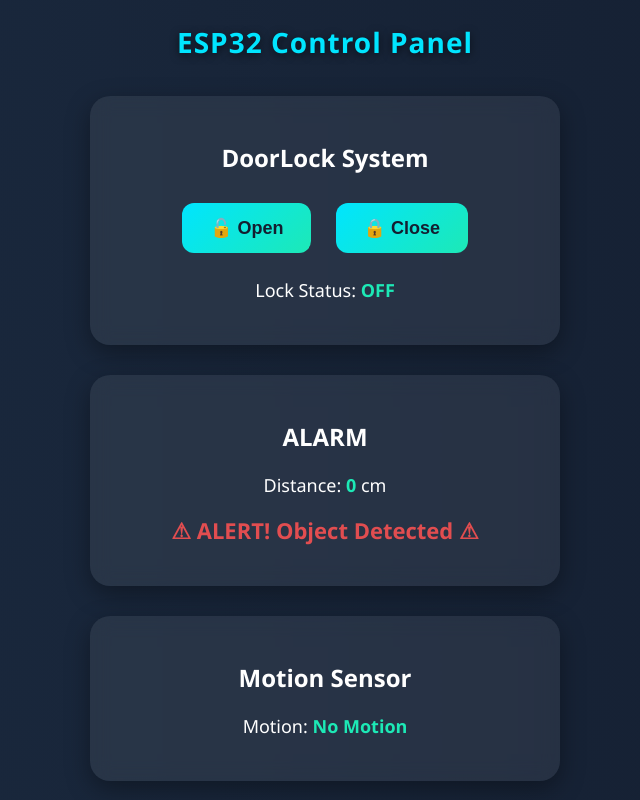
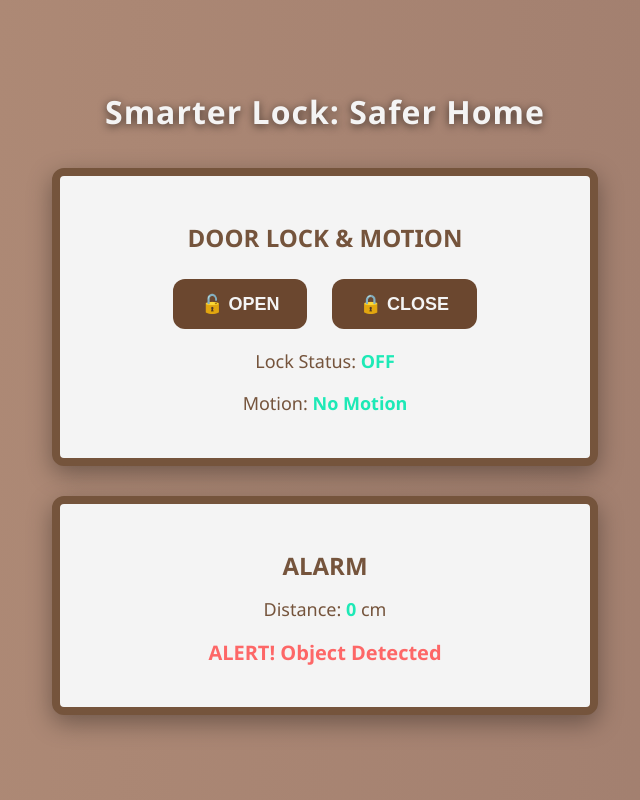
Before and after one commit to ThomasLynn4456/webproject, a Spring Boot app: page / in a window 1280 px wide. Shown: the whole page, without its empty margins (315-955 px from the left). Run offline with Spring Boot 4, Linux system fonts and the light colour scheme.

Commit message:
Update index.html

```diff
--- a/src/main/resources/static/index.html
+++ b/src/main/resources/static/index.html
@@ -2,7 +2,7 @@
 <html lang="en">
 <head>
     <meta charset="UTF-8">
-    <title>ESP32 Control Panel</title>
+    <title>My Doorlock</title>
     <style>
         /* === Global Styles === */
         body {
@@ -14,12 +14,12 @@
             flex-direction: column;
             justify-content: center;
             align-items: center;
-            color: #fff;
+            color: #75543c;
             text-align: center;
             overflow-x: hidden;
 
             /* Animated Gradient Background */
-            background: linear-gradient(270deg, #141e30, #243b55, #1a237e, #00695c);
+            background: linear-gradient(271deg, #9c7a6c, #d1a888, #8c7a6c, #d1a888);
             background-size: 800% 800%;
             animation: gradientShift 15s ease infinite;
         }
@@ -32,27 +32,33 @@
 
         /* === Title === */
         h1 {
-            font-size: 28px;
-            margin-bottom: 20px;
-            color: #00e5ff;
+            font-size: 32px;
+            margin: 20px;
+            color: #f4f4f4;
             text-shadow: 0 2px 8px rgba(0, 0, 0, 0.6);
             letter-spacing: 1px;
+            text-align: center;
+        }
+
+        h2 {
+            text-transform: uppercase;
+            margin-bottom: 15px;
         }
 
         /* === Card Styling === */
         .card {
-            background: rgba(255, 255, 255, 0.07);
-            border-radius: 20px;
+            background: #f4f4f4;
             padding: 25px;
             margin: 15px;
             width: 90%;
-            max-width: 420px;
+            max-width: 480px;
+            border: 8px solid #75543c;
             box-shadow: 0 8px 24px rgba(0, 0, 0, 0.35);
-            backdrop-filter: blur(10px);
-            transition: transform 0.3s;
+            border-radius: 12px;
+            transition: transform 0.3s linear;
         }
         .card:hover {
-            transform: translateY(-5px);
+            transform: scale(1.03);
         }
 
         /* === Buttons === */
@@ -63,19 +69,26 @@
             border: none;
             border-radius: 12px;
             cursor: pointer;
-            background: linear-gradient(135deg, #00e5ff, #1de9b6);
-            color: #141e30;
+            background: #6b472f;
+            color: #f4f4f4;
+            text-transform: uppercase;
             font-weight: bold;
-            transition: transform 0.2s, box-shadow 0.3s;
+            transition: all 0.2s, box-shadow 0.3s;
         }
         button:hover {
             transform: scale(1.08);
-            box-shadow: 0 6px 16px rgba(0, 229, 255, 0.4);
+            box-shadow: 0 6px 16px #6b472f;
+            color: #6b472f;
+            background-color: #f4f4f4;
+        }
+
+        button:active {
+            translate: 5px;
         }
 
         /* === Status text === */
         .status {
-            margin-top: 15px;
+            margin-top: 10px;
             font-size: 18px;
         }
 
@@ -85,10 +98,10 @@
         }
 
         .alert {
-            margin-top: 18px;
+            margin-top: 15px;
             color: #ff5252;
             font-weight: bold;
-            font-size: 22px;
+            font-size: 20px;
             animation: pulse 1s infinite alternate;
         }
 
@@ -98,32 +111,34 @@
         }
 
         /* === Responsive Design === */
-        @media (max-width: 500px) {
-            h1 { font-size: 22px; }
-            button { width: 100%; font-size: 16px; }
-            .card { padding: 20px; }
+        @media (max-width: 600px) {
+            h1 { font-size: 22px; margin: 15px; }
+            button { width: 100%; font-size: 16px; margin: 8px 0; }
+            .card { padding: 18px; margin: 10px; }
         }
     </style>
 </head>
 <body>
-<h1>ESP32 Control Panel</h1>
+    <h1>Smarter Lock: Safer Home</h1>
 
+    <!-- Card 1: LED + Motion -->
     <div class="card">
-    <h2>DoorLock System</h2>
+        <h2>Door Lock & Motion</h2>
+
+        <!-- Door Lock -->
         <button onclick="controlLed('on')">🔓 Open</button>
         <button onclick="controlLed('off')">🔒 Close</button>
         <p class="status">Lock Status: <span id="ledStatus" class="highlight">Loading...</span></p>
+
+        <!-- Motion -->
+        <p id="motionStatus" class="status">Motion: <span class="highlight">Loading...</span></p>
     </div>
 
+    <!-- Card 2: Alarm -->
     <div class="card">
-    <h2>ALARM</h2>
+        <h2>Alarm</h2>
         <p class="status">Distance: <span id="distance" class="highlight">0</span> cm</p>
         <p id="alert"></p>
-</div>
-
-<div class="card">
-    <h2>Motion Sensor</h2>
-    <p class="status">Motion: <span id="motionStatus" class="highlight">Loading...</span></p>
     </div>
 
 <script>
@@ -134,28 +149,28 @@
             let led = await res.text();
             document.getElementById("ledStatus").innerText = led;
 
-            // --- Distance ---
+            // --- Motion ---
+            res = await fetch('/api/motion');
+            let motion = await res.json();
+            document.getElementById("motionStatus").innerHTML =
+                motion
+                    ? "<span class='alert'>⚠ Motion Detected ⚠</span>"
+                    : "Motion: <span class='highlight'>No Motion</span>";
+
+            // --- Distance / Alarm ---
             res = await fetch('/api/distance');
             let dist = await res.json();
             document.getElementById("distance").innerText = dist;
 
             if (dist < 10) {
                 document.getElementById("alert").innerHTML =
-                    "<span class='alert'>⚠ ALERT! Object Detected ⚠</span>";
+                    "<span class='alert'>ALERT! Object Detected</span>";
             } else {
                 document.getElementById("alert").innerText = "";
             }
-
-            // --- Motion ---
-            res = await fetch('/api/motion');
-            let motion = await res.json();
-            document.getElementById("motionStatus").innerHTML =
-                motion
-                    ? "<span class='alert'>⚠ Motion Detected ⚠</span>"
-                    : "<span class='highlight'>No Motion</span>";
         } catch (e) {
             document.getElementById("alert").innerHTML =
-                "<span class='alert'>⚠ Connection Error ⚠</span>";
+                "<span class='alert'>Connection Error</span>";
         }
     }
 
```
Lines whose indentation alone changed are shown as unchanged.
